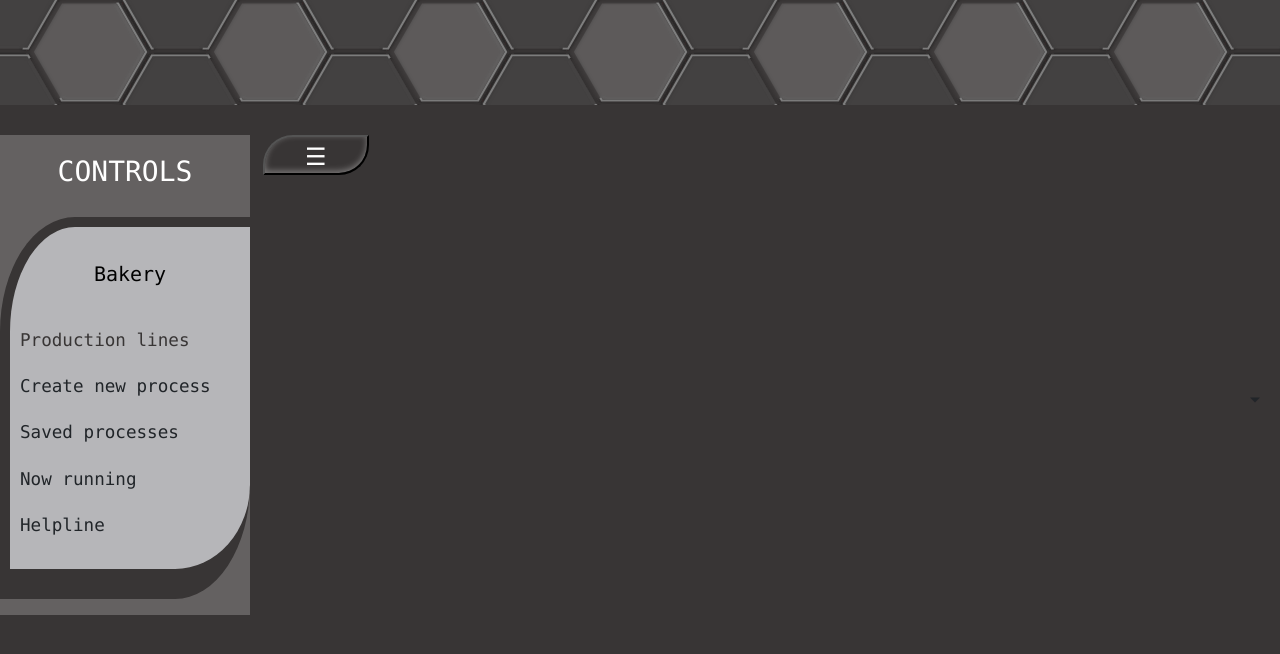
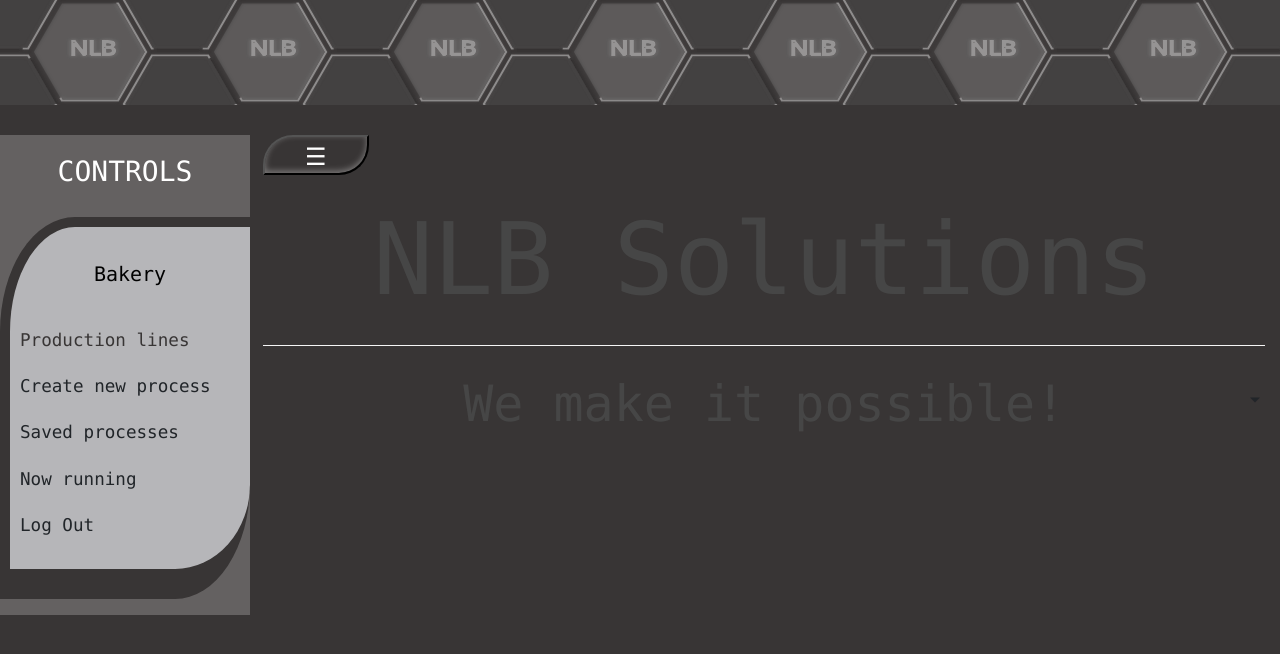
Before and after one commit to LABachler/SsiPPWeb, a PHP site: page /SsiPP.html in a window 1280 px wide. Shown: the top 654 px of the page. Run offline with PHP 8.4, Linux system fonts and the light colour scheme.

Commit message:
added signOut and small design changes

```diff
--- a/SsiPP.html
+++ b/SsiPP.html
@@ -22,10 +22,14 @@
 
         <g filter="url(#glow)">
             <g class="wrapper">
+                <text x="70" y="64" font-size="24" text-anchor="start">
+                    NLB
+                </text>
                 <path id="hex" pathLength="388.5"
                       d="M-30,-60 30,-60 60,0
                          30,60 -30,60 -60,0Z"
-                      transform="scale(0.935)" />
+                      transform="scale(0.935)"/>
+
             </g>
             <use xlink:href="#hex" x="0" y="+120" />
             <use xlink:href="#hex" x="+90" y="+60" />
@@ -34,17 +38,21 @@
         </g>
     </pattern>
     <rect fill="url(#p)" width="100%" height="100%">
+
     </rect>
 </svg>
 
 <!-- imports -->
 <link href="https://cdn.jsdelivr.net/npm/bootstrap@5.0.2/dist/css/bootstrap.min.css" rel="stylesheet" integrity="sha384-EVSTQN3/azprG1Anm3QDgpJLIm9Nao0Yz1ztcQTwFspd3yD65VohhpuuCOmLASjC" crossorigin="anonymous">
 <script src="https://cdn.jsdelivr.net/npm/bootstrap@5.0.2/dist/js/bootstrap.bundle.min.js" integrity="sha384-MrcW6ZMFYlzcLA8Nl+NtUVF0sA7MsXsP1UyJoMp4YLEuNSfAP+JcXn/tWtIaxVXM" crossorigin="anonymous"></script><link href="style/SiPP_ProcessDefinition.css" rel="stylesheet"/>
+
 <link href="style/SsiPP_CreateProcess.css" rel="stylesheet"/>
 <link href="style/SsiPP_SavedProcesses.css" rel="stylesheet"/>
+
 <script src="https://ajax.googleapis.com/ajax/libs/jquery/3.5.1/jquery.min.js"></script>
 <script type="module" src = "src/SSiPP_CreateProcess.js"></script>
 <script type="module" src = "src/SSiPP_SavedProcesses.js"></script>
+<script type="module" src = "src/SsiPP_Controls.js"></script>
 
 <div class="wrapper" id="wrapper">
     <!-- Sidebar  -->
@@ -75,12 +83,14 @@
                 <a href="#">Now running</a>
             </li>
             <li>
-                <a href="#">Helpline</a>
+                <a href="#" id="logOut">Log Out</a>
             </li>
         </ul>
     </nav>
     <div id="tablePosition">
         <button class="buttons" id="sidebarCollapse">☰</button>
+        <p class="backgroundNLB">NLB Solutions</p>
+        <p class="backgroundWMP">We make it possible!</p>
     </div>
     <div id="tablePositionCreateProcess">
 
--- /dev/null
+++ b/src/SsiPP_Controls.js
@@ -0,0 +1,10 @@
+document.getElementById('logOut').addEventListener("click", function() {
+
+    document.location.href = "index.html"
+})
+
+$(document).ready(function () {
+    $('#sidebarCollapse').on('click', function () {
+        $('#sidebar').toggleClass('active');
+    });
+});
--- a/src/SsiPP_SignIn.js
+++ b/src/SsiPP_SignIn.js
@@ -12,8 +12,8 @@ function validate(){
         alert("You have left "+attempt+" attempt;");
 // Disabling fields after 3 attempts.
         if( attempt === 0){
-            document.getElementById("username").disabled = true;
-            document.getElementById("password").disabled = true;
+            document.getElementById("floatingInput").disabled = true;
+            document.getElementById("floatingPassword").disabled = true;
             document.getElementById("submit").disabled = true;
             return false;
         }
--- a/src/XMLParser.js
+++ b/src/XMLParser.js
@@ -3,11 +3,6 @@
 import * as XMLFiles from './XMLFiles.js';
 let xPath;
 
-$(document).ready(function () {
-    $('#sidebarCollapse').on('click', function () {
-        $('#sidebar').toggleClass('active');
-    });
-});
 
 /**
  * universal xmlParser
--- a/style/SiPP_ProcessDefinition.css
+++ b/style/SiPP_ProcessDefinition.css
@@ -39,15 +39,32 @@ html,body,svg {
     }
 }
 @keyframes stroke-color {
-    0%      {stroke: hsl(232, 82%, 15%);}
+    0%      {stroke: hsl(0, 100%, 17%);}
     16.667% {stroke: hsl(130, 94%, 14%);}
     33.333% {stroke: hsl(46, 94%, 49%);}
     50%     {stroke: hsl(0, 3%, 21%);}
-    66.667% {stroke: hsl(0, 0%, 0%);}
-    83.333% {stroke: hsl(300, 100%, 6%);}
+    66.667% {stroke: hsl(0, 2%, 39%);}
+    83.333% {stroke: hsl(130, 94%, 14%);}
     100%    {stroke: hsl(0, 0%, 100%);}
 }
 
+.backgroundNLB {
+    font-size: 100px;
+    border-bottom: 1px solid whitesmoke;
+    position: center;
+    horiz-align: center;
+    font-family: "Lucida Console", "Courier New", monospace;
+    color: rgba(79, 80, 80, 0.62);
+    text-align: center;
+}
+.backgroundWMP {
+    font-size: 50px;
+    position: center;
+    horiz-align: center;
+    font-family: "Lucida Console", "Courier New", monospace;
+    color: rgba(79, 80, 80, 0.62);
+    text-align: center;
+}
 p {
     font-family: 'Poppins', sans-serif;
     font-size: 1.1em;
@@ -64,21 +81,7 @@ a:focus {
     transition: all 0.3s;
 }
 
-.navbar {
-    padding: 15px 10px;
-    background: #656c80;
-    border: none;
-    border-radius: 0;
-    margin-bottom: 40px;
-    box-shadow: 1px 1px 3px rgba(0, 0, 0, 0.1);
 
-}
-
-.navbar-btn {
-    box-shadow: none;
-    outline: none !important;
-    border: none;
-}
 
 .line {
     width: 100%;
@@ -191,9 +194,6 @@ ul.CTAs a {
     border-radius: 5px;
     margin-bottom: 5px;
 }
-/* ---------------------------------------------------
-    CONTENT STYLE
------------------------------------------------------ */
 
 #content {
     width: 100%;
--- a/style/SsiPP_CreateProcess.css
+++ b/style/SsiPP_CreateProcess.css
@@ -15,7 +15,7 @@
   grid-template-rows: 3em;
   gap: 2px 2px;
   min-width: 0;
-  min-height: 0
+  min-height: 0;
 }
 
 .pNameInput {
```
